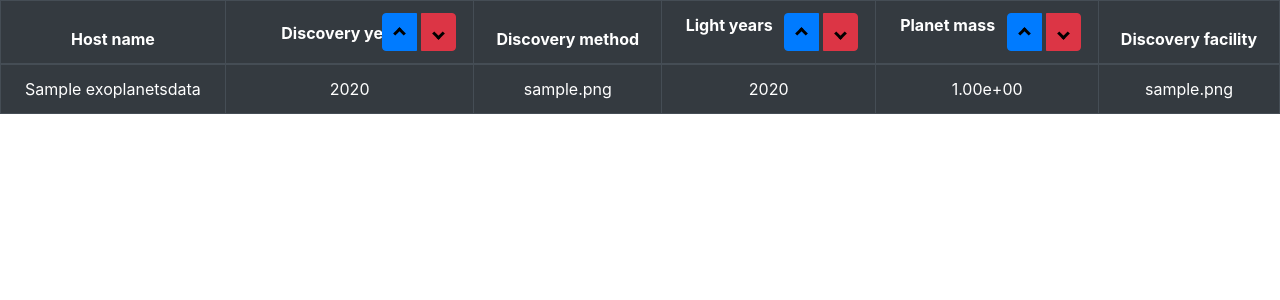
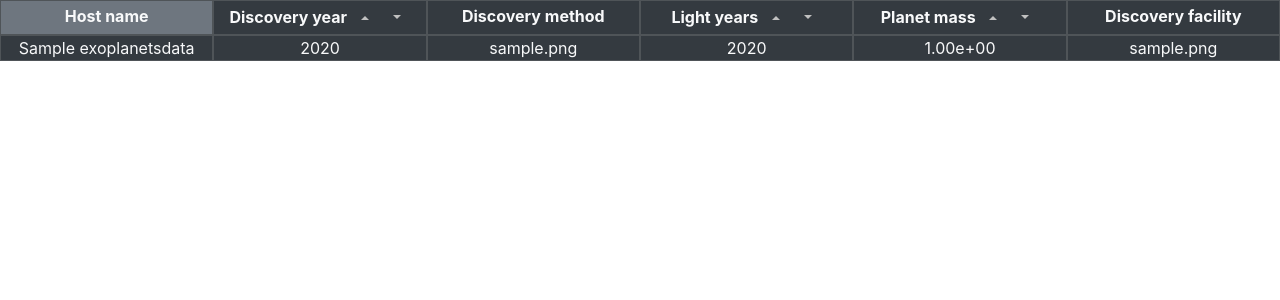
Before and after one commit to fancy-cloud/nasa-exoplanet-archive, a Django app: page / in a window 1280 px wide. Shown: the top 300 px of the page. Run offline with Django 3.2, Linux system fonts and the light colour scheme; tables that the repository leaves empty hold one stand-in row (values such as "Sample post"); some libraries are stand-ins or nearby versions.

Commit message:
normal html

```diff
--- a/nasa_exoplanet_archive/main/templates/main/index.html
+++ b/nasa_exoplanet_archive/main/templates/main/index.html
@@ -9,106 +9,67 @@
 		<link rel="stylesheet" href="https://stackpath.bootstrapcdn.com/bootstrap/4.4.1/css/bootstrap.min.css" integrity="sha384-Vkoo8x4CGsO3+Hhxv8T/Q5PaXtkKtu6ug5TOeNV6gBiFeWPGFN9MuhOf23Q9Ifjh" crossorigin="anonymous">
 
 		<style type="text/css">
-			button {
-	  			margin-right: 5px;
+			.btn-sm {
+				background-color: transparent;
+				border-color: transparent;
+				color: silver;
 			}
-			tr {
-				text-align: center;
+			.arrow-up {
+				transform: rotate(180deg);
 			}
-			#button-up {
-
+			.non-sortable {
+				padding-top: 3px;
 			}
-			#discovery-year {
-				position: relative;
-				top: 8px;
-				left: 30px;
+			.border {
+				border-color: #4F5458 !important;
 			}
-			.arrow {
-			  border: solid black;
-			  border-width: 0 3px 3px 0;
-			  display: inline-block;
-			  padding: 3px;
+			.col:hover {
+				background-color: #6E767F;
 			}
-
-			.up {
-			  transform: rotate(-135deg);
-			  -webkit-transform: rotate(-135deg);
-			}
-
-			.down {
-			  transform: rotate(45deg);
-			  -webkit-transform: rotate(45deg);
+			.table-header div {
+				font-weight: bold;
 			}
 		</style>
 
 		<title>NASA Exoplanets Archive</title>
-	<title>NASA Exoplanets Archive</title>
 	</head>
 	<body>
 
-		<table class="table table-bordered table-hover table-fit table-dark">
+		<div class="container-fluid bg-dark text-light">
 			<form method="post" action="">
 				{% csrf_token %}
-			  <thead>
-			    <tr>
-			      <th scope="col">
-			      	<span id="host-name">Host name</span>
-			      </th>
-			      <th scope="col">
-				      <span id="discovery-year">Discovery year</span>
-				      <div class="btn-group float-right" role="group">
-					  	<button id="button-up" type="submit" class="btn btn-primary" name="sort-by-year-asc" value="sort-by-year-asc">
-					  		<i class="arrow up"></i>
-					  	</button>
-					  	<button type="submit" class="btn btn-danger" name="sort-by-year-desc" value="sort-by-year-desc">
-					  		<i class="arrow down"></i>
-					  	</button>
+				<div class="row table-header">
+					<div class="col text-center non-sortable border">Host name</div>
+					<div class="col text-center sortable border">
+						Discovery year
+						<button type="submit" class="btn-sm dropdown-toggle arrow-up"   name="sort-by-year-asc" value="sort-by-year-asc"></button>
+						<button type="submit" class="btn-sm dropdown-toggle arrow-down" name="sort-by-year-desc" value="sort-by-year-desc"></button>
 					</div>
-			  	  </th>
-			      <th scope="col">
-			      	<span id="discovery-method">Discovery method</span>
-			      </th>
-			      <th scope="col">
-				      <span id="light-years">Light years</span>
-				      <div class="btn-group float-right" role="group">
-					  	<button type="submit" class="btn btn-primary" name="sort-by-light-years-asc" value="sort-by-light-years-asc">
-					  		<i class="arrow up"></i>
-					  	</button>
-					  	<button type="submit" class="btn btn-danger" name="sort-by-light-years-desc" value="sort-by-light-years-desc">
-					  		<i class="arrow down"></i>
-					  	</button>
+					<div class="col text-center non-sortable border">Discovery method</div>
+					<div class="col text-center sortable border">
+						Light years
+						<button type="submit" class="btn-sm dropdown-toggle arrow-up"   name="sort-by-light-years-asc"  value="sort-by-light-years-asc"></button>
+						<button type="submit" class="btn-sm dropdown-toggle arrow-down" name="sort-by-light-years-desc" value="sort-by-light-years-desc"></button>
 					</div>
-			  	  </th>
-			      <th scope="col">
-				      <span id="planet-mass">Planet mass</span>
-				      <div class="btn-group float-right" role="group">
-					  	<button type="submit" class="btn btn-primary" name="sort-by-mass-asc"  value="sort-by-mass-asc">
-					  		<i class="arrow up"></i>
-					  	</button>
-					  	<button type="submit" class="btn btn-danger" name="sort-by-mass-desc" value="sort-by-mass-desc">
-					  		<i class="arrow down"></i>
-					  	</button>
+					<div class="col text-center sortable border">
+						Planet mass
+						<button type="submit" class="btn-sm dropdown-toggle arrow-up"   name="sort-by-mass-asc"  value="sort-by-mass-asc"></button>
+						<button type="submit" class="btn-sm dropdown-toggle arrow-down" name="sort-by-mass-desc" value="sort-by-mass-desc"></button>
 					</div>
-			      </th>
-			      <th scope="col">
-			      	<span id="discovery-facility">Discovery facility</span>
-			      </th>
-			    </tr>
-			  </thead>
+					<div class="col text-center non-sortable border">Discovery facility</div>
+				</div>
 			</form>
-		  <tbody>
 			{% for planet_data in exoplanets_list %}
-		  		<tr>
-		  			<td>{{ planet_data.host_name }}</td>
-		  			<td>{{ planet_data.discovery_year }}</td>
-		  			<td>{{ planet_data.discovery_method }}</td>
-		  			<td>{{ planet_data.light_years }}</td>
-		  			<td>{{ planet_data.planet_mass|stringformat:".2e" }}</td>
-		  			<td>{{ planet_data.discovery_facility }}</td>
-		  		</tr>
+				<div class="row">
+					<div class="col text-center border">{{ planet_data.host_name }}</div>
+					<div class="col text-center border">{{ planet_data.discovery_year }}</div>
+					<div class="col text-center border">{{ planet_data.discovery_method }}</div>
+					<div class="col text-center border">{{ planet_data.light_years }}</div>
+					<div class="col text-center border">{{ planet_data.planet_mass|stringformat:".2e" }}</div>
+					<div class="col text-center border">{{ planet_data.discovery_facility }}</div>
+				</div>
 			{% endfor %}
-		  </tbody>
-		</table>
+		</div>
 
 		<script src="https://code.jquery.com/jquery-3.4.1.slim.min.js" integrity="sha384-J6qa4849blE2+poT4WnyKhv5vZF5SrPo0iEjwBvKU7imGFAV0wwj1yYfoRSJoZ+n" crossorigin="anonymous"></script>
 		<script src="https://cdn.jsdelivr.net/npm/popper.js@1.16.0/dist/umd/popper.min.js" integrity="sha384-Q6E9RHvbIyZFJoft+2mJbHaEWldlvI9IOYy5n3zV9zzTtmI3UksdQRVvoxMfooAo" crossorigin="anonymous"></script>
```
Lines whose indentation alone changed are shown as unchanged.
